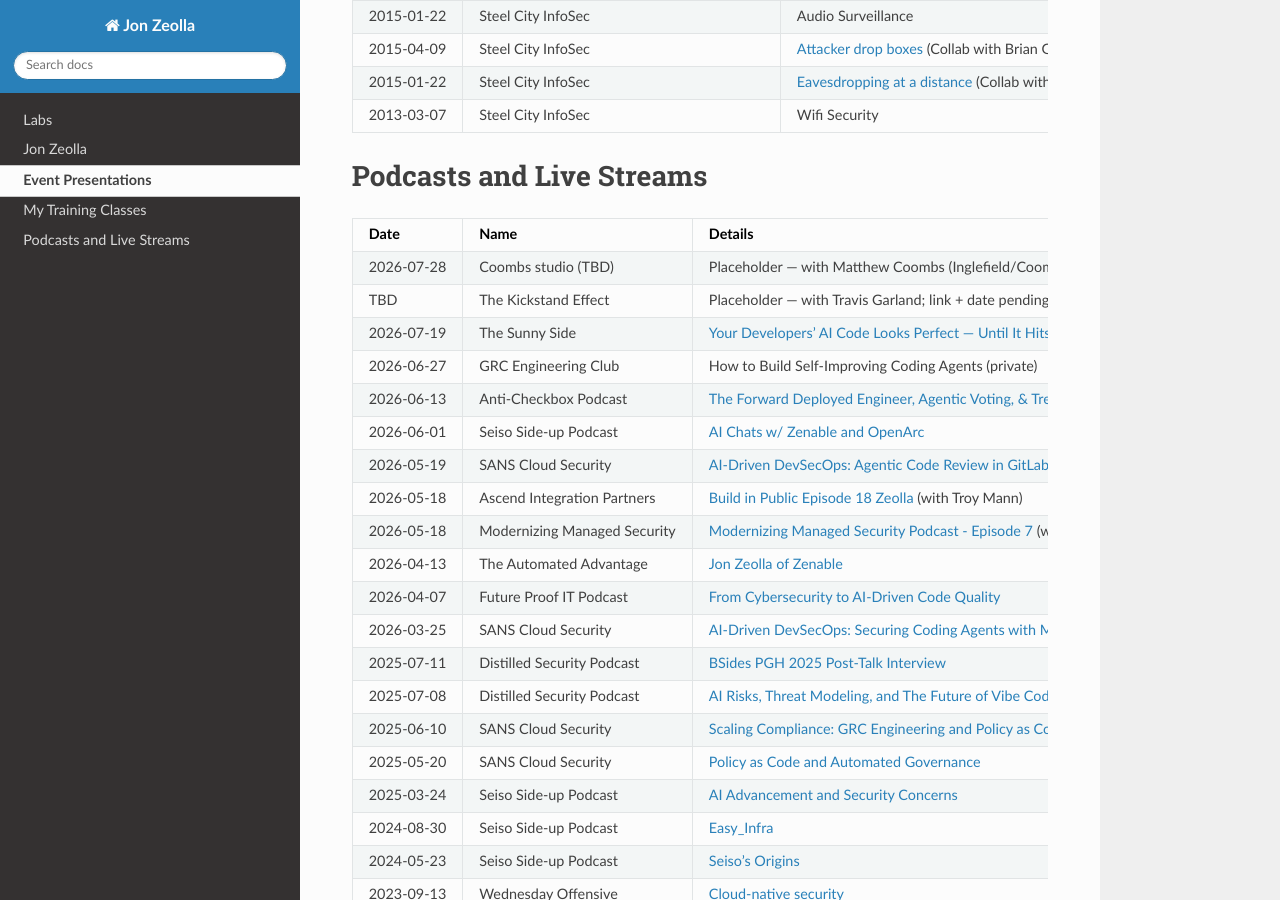
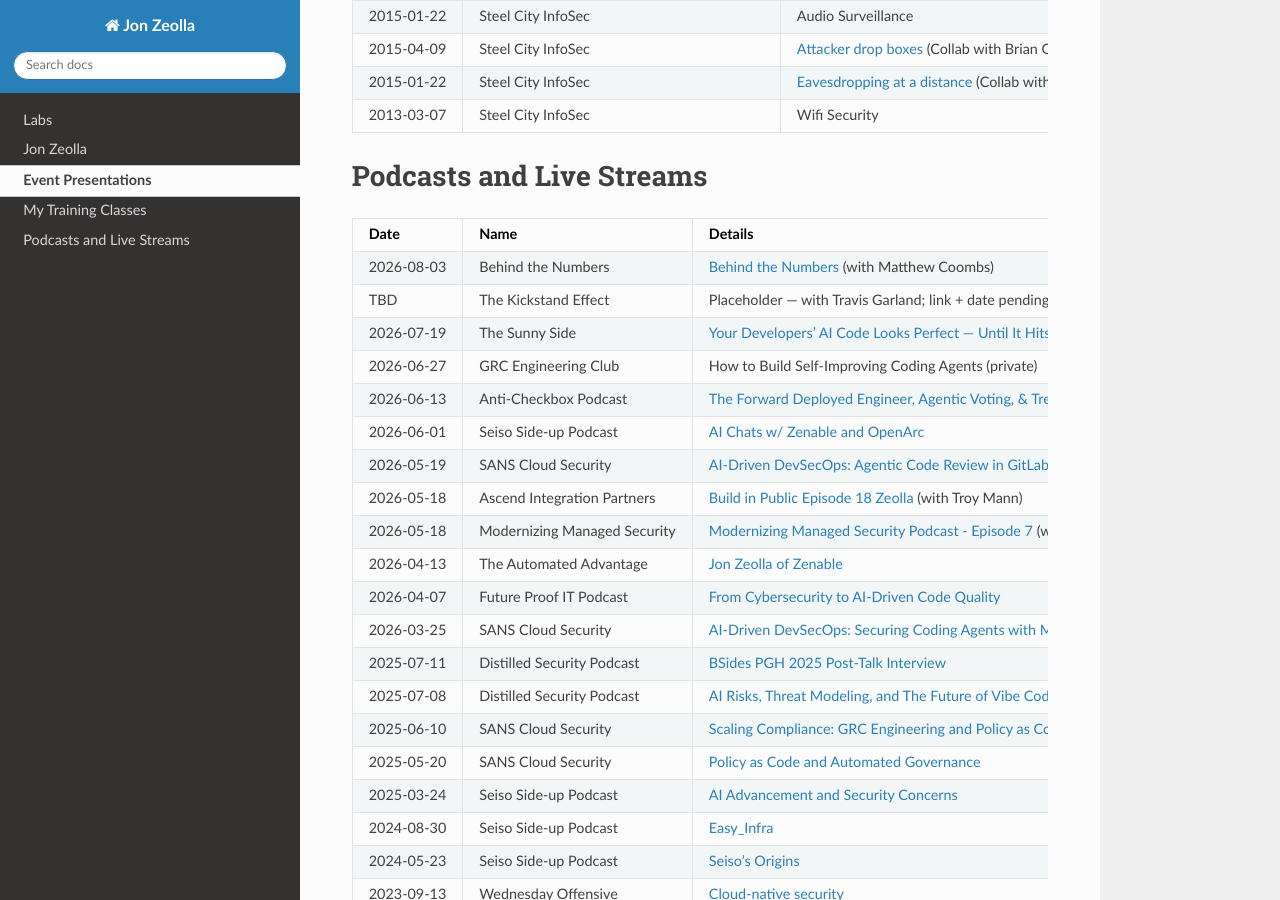
Before and after one commit to JonZeolla/JonZeolla.github.io, a Sphinx documentation site: the page built from docs/ref/jz-content.md, in a window 1280 px wide and 900 px high, scrolled down 4848 px. Built offline with Sphinx 7.4.7 and the Read the Docs theme 3.1.0, drawn with Linux system fonts in a browser that asks for light colours.

Commit message:
chore: add 2026 H2 events, talk recordings, and podcast releases (#110)

```diff
--- a/docs/ref/jz-content.md
+++ b/docs/ref/jz-content.md
@@ -219,7 +219,7 @@
 
 | Date       | Name                       | Details                                                                           |
 | ---------- | -------------------------- | --------------------------------------------------------------------------------- |
-| 2026-07-28 | Coombs studio (TBD)        | Placeholder — with Matthew Coombs (Inglefield/Coombs studio); slated ~2026-07-28, link pending ([tracking][placeholder-tracking]) |
+| 2026-08-03 | Behind the Numbers         | [Behind the Numbers][2026-BehindTheNumbers] (with Matthew Coombs)                 |
 | TBD        | The Kickstand Effect       | Placeholder — with Travis Garland; link + date pending ([tracking][placeholder-tracking])                   |
 | 2026-07-19 | The Sunny Side             | [Your Developers' AI Code Looks Perfect — Until It Hits Production][2026-SunnySide] (with Fin Barker) |
 | 2026-06-27 | GRC Engineering Club       | How to Build Self-Improving Coding Agents (private)                               |
@@ -246,6 +246,7 @@
 | 2016-06-01 | Packet Pushers             | [Datanauts 036: Busting The Security Silo In The Data Center][2016-PacketPushers] |
 
 [placeholder-tracking]: https://github.com/JonZeolla/JonZeolla.github.io/pull/104 "Tracking: add placeholder podcast entries (link + date pending)"
+[2026-BehindTheNumbers]: https://www.youtube.com/watch?v=B-y2GNcSsDw "Behind the Numbers"
 [2026-SunnySide]: https://youtu.be/pT8Jgl5RZ18 "Your Developers' AI Code Looks Perfect — Until It Hits Production | Jon Zeolla, Zenable"
 [2026-AntiCheckbox]: https://www.youtube.com/watch?v=gfC80KYCle0 "The Forward Deployed Engineer, Agentic Voting, & Treating GRC Like a Product"
 [2026-AscendAIP]: https://www.youtube.com/watch?v=OZwEi0so8DA "Build in Public Episode 18 Zeolla"
```
